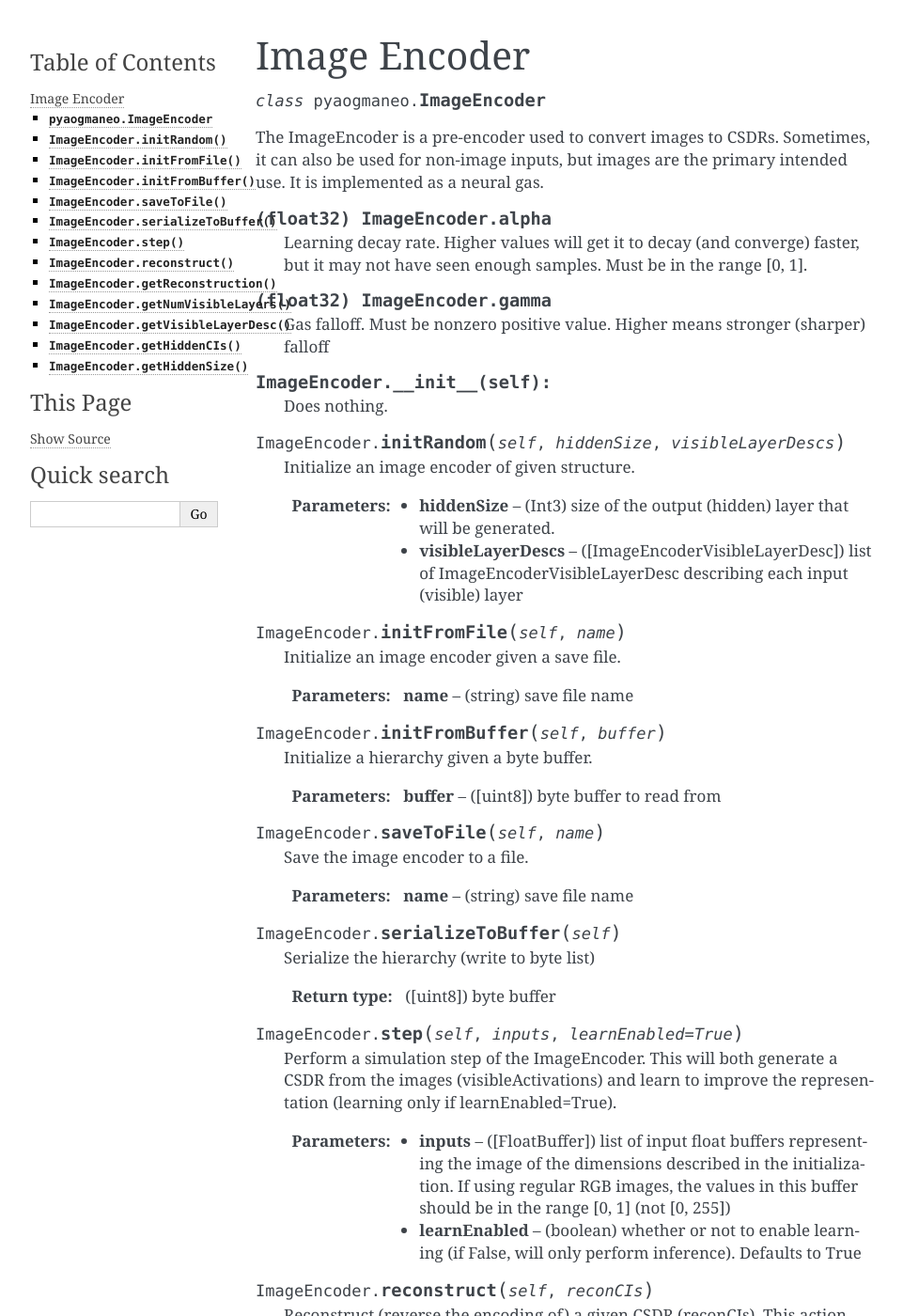
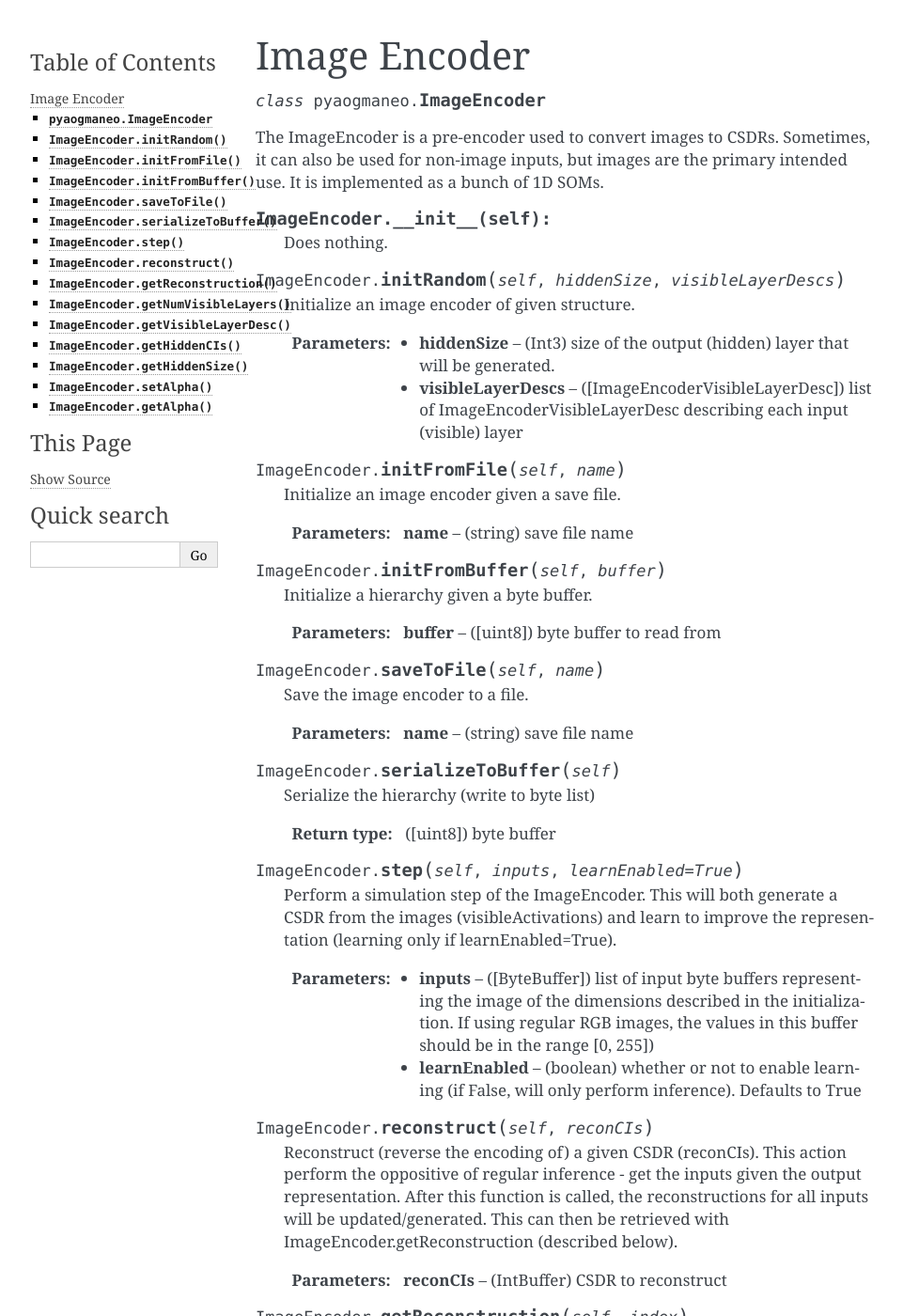
Before and after one commit to ogmacorp/PyAOgmaNeo, a Sphinx documentation site: the page built from docs/imageencoder.rst, in a window 1280 px wide and 1400 px high. Shown: the whole window at 94% size, without its empty margins (148-1109 px from the left). Built offline with Sphinx 7.4.7, drawn with Linux system fonts in a browser that asks for light colours; some of the changed text lies outside the part shown.

Commit message:
Docs fixes

```diff
--- a/docs/imageencoder.rst
+++ b/docs/imageencoder.rst
@@ -4,15 +4,7 @@ Image Encoder
 .. class:: pyaogmaneo.ImageEncoder
 
 The ImageEncoder is a pre-encoder used to convert images to CSDRs. Sometimes, it can also be used for non-image inputs, but images are the primary intended use.
-It is implemented as a neural gas.
-
-.. attribute:: (float32) ImageEncoder.alpha
-
-    Learning decay rate. Higher values will get it to decay (and converge) faster, but it may not have seen enough samples. Must be in the range [0, 1].
-
-.. attribute:: (float32) ImageEncoder.gamma
-
-    Gas falloff. Must be nonzero positive value. Higher means stronger (sharper) falloff
+It is implemented as a bunch of 1D SOMs.
 
 .. function:: ImageEncoder.__init__(self):
 
@@ -53,7 +45,7 @@ It is implemented as a neural gas.
 
     Perform a simulation step of the ImageEncoder. This will both generate a CSDR from the images (visibleActivations) and learn to improve the representation (learning only if learnEnabled=True).
 
-    :param inputs: ([FloatBuffer]) list of input float buffers representing the image of the dimensions described in the initialization. If using regular RGB images, the values in this buffer should be in the range [0, 1] (not [0, 255])
+    :param inputs: ([ByteBuffer]) list of input byte buffers representing the image of the dimensions described in the initialization. If using regular RGB images, the values in this buffer should be in the range [0, 255])
     :param learnEnabled: (boolean) whether or not to enable learning (if False, will only perform inference). Defaults to True
 
 .. function:: ImageEncoder.reconstruct(self, reconCIs)
@@ -68,7 +60,7 @@ It is implemented as a neural gas.
     Return the reconstructed inputs (generated by ImageEncoder.reconstruct)
 
     :param index: (int32) index of the visible layer to retrieve the reconstruction from
-    :rtype: (FloatBuffer) reconstruction of the input
+    :rtype: (ByteBuffer) reconstruction of the input
 
 .. function:: ImageEncoder.getNumVisibleLayers(self)
 
@@ -94,3 +86,15 @@ It is implemented as a neural gas.
     Get the size of the hidden state
 
     :rtype: (Int3) the CSDR size
+
+.. function:: ImageEncoder.setAlpha(self, alpha)
+
+    Set the alpha (learning rate)
+
+    :param alpha: (float32) value to set
+
+.. function:: ImageEncoder.getAlpha(self)
+
+    Get the alpha (learning rate)
+
+    :rtype: (float32) alpha
```
Also changed, not shown: README.md (+5 -1 lines), 3 other files.
